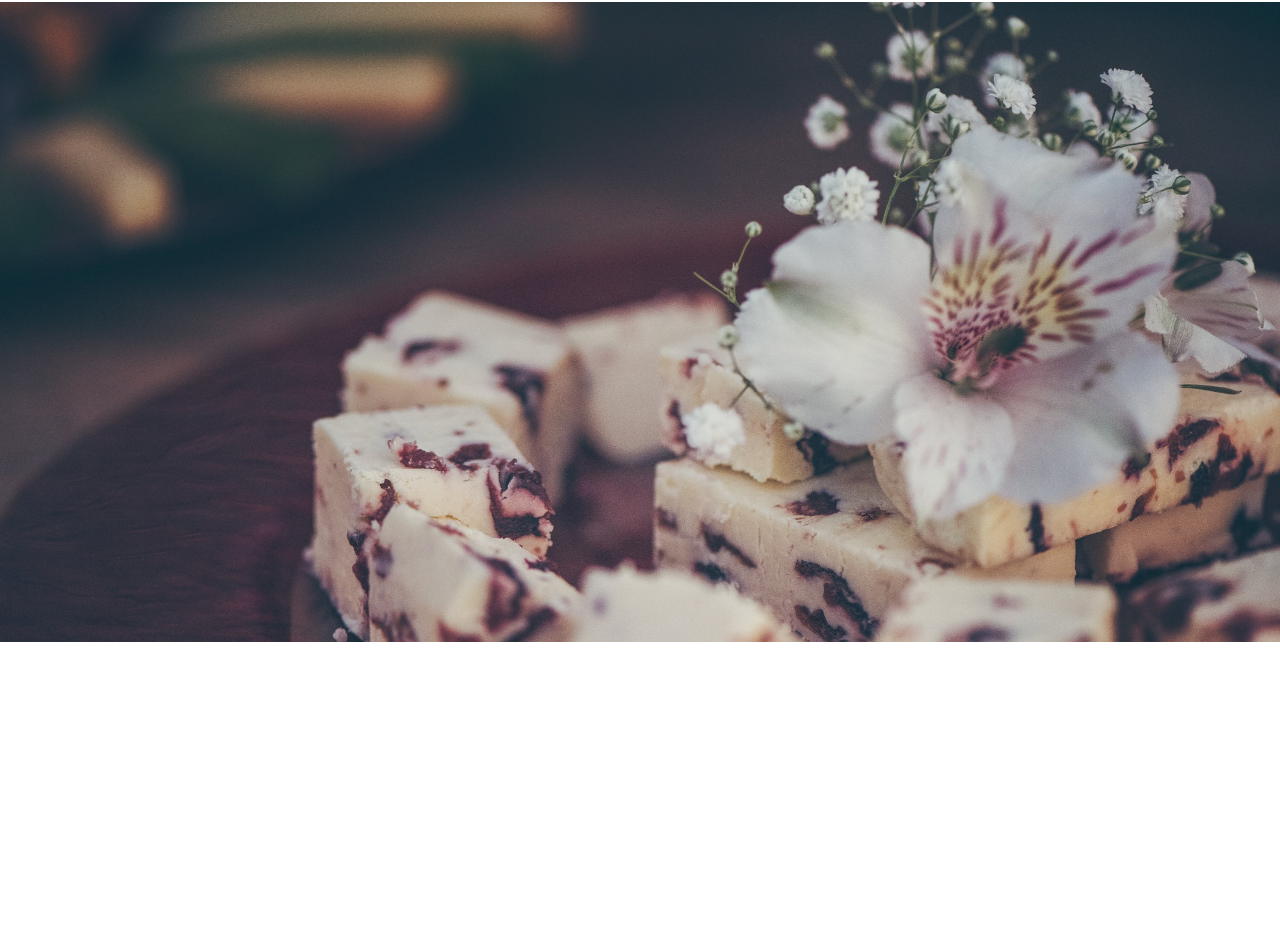
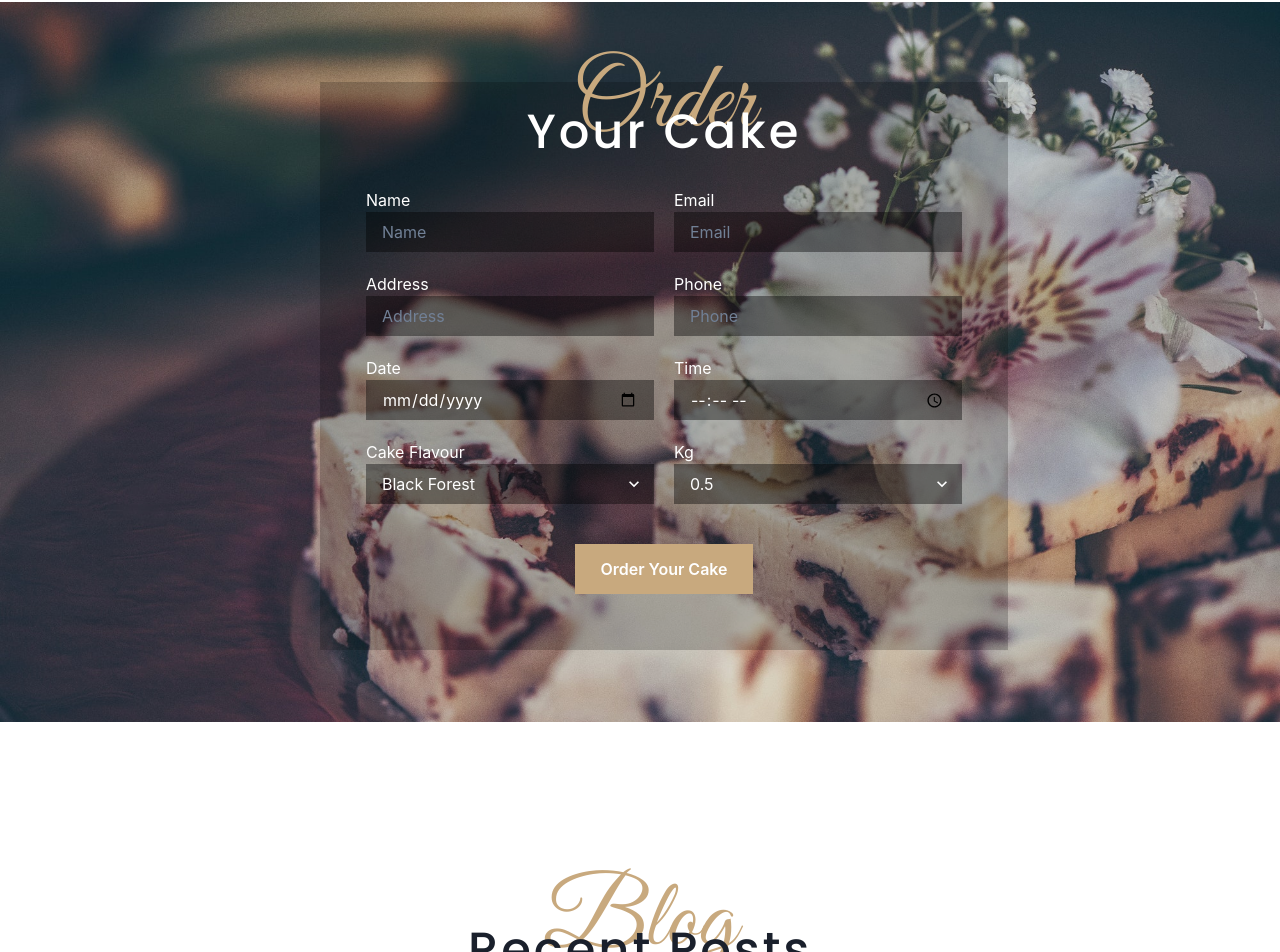
Before and after one commit to afiatamanna06/beleniss, a Next.js app: page / in a window 1280 px wide. Shown: the part 4049-5001 px from the top of the page. Before the commit the page ends 4691 px from the top, so only its background shows below. Built offline with nearby package versions, Linux system fonts and the light colour scheme.

Commit message:
Add order section form

```diff
--- a/components/blog/Blog.tsx
+++ b/components/blog/Blog.tsx
@@ -1,8 +1,11 @@
-import React from 'react'
+import { Flex } from '@chakra-ui/react'
+import CommonHeader from '../common/CommonHeader'
 
 function Blog() {
   return (
-    <div>Blog</div>
+    <Flex id="blog" direction="column" alignItems="center" mt={[12]} pt="20" w="full">
+        <CommonHeader heading="Blog" description="Recent Posts" w={["full"]} />
+    </Flex>
   )
 }
 
--- a/components/common/CommonHeader.tsx
+++ b/components/common/CommonHeader.tsx
@@ -4,13 +4,14 @@ type propTypes = {
     heading: string;
     description: string;
     w: string[];
-    descriptionColor?: string
+    descriptionColor?: string;
+    mt?: string
 }
 
-function CommonHeader({heading, description, w, descriptionColor}: propTypes) {
+function CommonHeader({heading, description, w, descriptionColor, mt}: propTypes) {
   return (
     <Flex direction="column" w={w} alignItems="center">
-        <Box fontFamily="'Great Vibes', cursive" fontSize="8xl" color="#C8A97E" fontWeight="normal">{heading}</Box>
+        <Box fontFamily="'Great Vibes', cursive" mt={mt} fontSize="8xl" color="#C8A97E" fontWeight="normal">{heading}</Box>
         <Box fontFamily="'Poppins', sans-serif" color={descriptionColor} textAlign="center" letterSpacing={3} mt="-20" fontSize="5xl" fontWeight="medium">{description}</Box>
     </Flex>
   )
--- a/components/order/Order.tsx
+++ b/components/order/Order.tsx
@@ -1,9 +1,10 @@
 import { Box } from '@chakra-ui/react'
+import OrderForm from './OrderForm'
 
 function Order() {
   return (
-    <Box mt="28" h="40rem" w="full" px={[2, 2, 2, 0, 0]} id="order" bgImage="url('/order_bg.jpg')" bgSize='cover' bgAttachment='fixed' pos='relative' bgRepeat='no-repeat'>
-
+    <Box mt="28" h={["100%", "100%", "100%", "45rem"]} pt={[0, 0, 0, 20, 20]} w="full" px={[2, 2, 2, 0, 0]} id="order" bgImage="url('/order_bg.jpg')" bgSize='cover' bgAttachment='fixed' pos='relative' bgRepeat='no-repeat'>
+        <OrderForm />
     </Box>
   )
 }
--- /dev/null
+++ b/components/order/OrderForm.tsx
@@ -0,0 +1,87 @@
+import { Box, Button, Flex, Input, Select } from '@chakra-ui/react'
+import CommonHeader from '../common/CommonHeader'
+
+const cakeFlavour = [
+    { value: "Black Forest", displayText: "Black Forest" },
+    { value: "Yellow Butter Cake", displayText: "Yellow Butter Cake" },
+    { value: "Pound Cake", displayText: "Pound Cake" },
+    { value: "Red Velvet Cake", displayText: "Red Velvet Cake" },
+    { value: "Carrot Cake", displayText: "Carrot Cake" },
+    { value: "Sponge Cake", displayText: "Sponge Cake" },
+    { value: "Genoise Cake", displayText: "Genoise Cake" },
+    { value: "Chiffon Cake", displayText: "Chiffon Cake" },
+  ];
+
+const cakeKg = [
+    { value: "0.5", displayText: "0.5" },
+    { value: "1", displayText: "1" },
+    { value: "1.5", displayText: "1.5" },
+    { value: "2.5", displayText: "2.5" },
+    { value: "5", displayText: "5" },
+    { value: "10", displayText: "10" },
+    { value: "Custom", displayText: "Custom" },
+  ];
+
+
+function OrderForm() {
+  return (
+    <Flex direction="column" pb="14" ml={[0, 0, 0, 80, 80]} gap={5} w={["100%", "100%", "100%", "43rem", "43rem"]} alignItems="center" bg="rgba(0, 0, 0, .2)">
+        <CommonHeader heading="Order" description="Your Cake" mt="-50" w={["full"]} descriptionColor="white" />
+        <Flex direction={["column", "column", "column", "row", "row"]} gap={5} color="white">
+            <Flex direction="column">
+                <Box>Name</Box>
+                <Input minW="18rem" borderRadius="none" type="text" placeholder="Name" bg="rgba(0, 0, 0, .4)" border="0px" _focus={{ borderWidth: "0px", borderColor: "#C8A97E", outline: "0", WebkitAppearance: "none", boxShadow: "none", WebkitBoxShadow: "none"  }} />
+            </Flex>
+            <Flex direction="column">
+                <Box>Email</Box>
+                <Input minW="18rem" borderRadius="none" type="text" placeholder="Email" bg="rgba(0, 0, 0, .4)" border="0px" _focus={{ borderWidth: "0px", borderColor: "#C8A97E", outline: "0", WebkitAppearance: "none", boxShadow: "none", WebkitBoxShadow: "none" }} />
+            </Flex>
+        </Flex>
+        <Flex direction={["column", "column", "column", "row", "row"]} gap={5} color="white">
+            <Flex direction="column">
+                <Box>Address</Box>
+                <Input minW="18rem" borderRadius="none" type="text" placeholder="Address" bg="rgba(0, 0, 0, .4)" border="0px" _focus={{ borderWidth: "0px", borderColor: "#C8A97E", outline: "0", WebkitAppearance: "none", boxShadow: "none", WebkitBoxShadow: "none"  }} />
+            </Flex>
+            <Flex direction="column">
+                <Box>Phone</Box>
+                <Input minW="18rem" borderRadius="none" type="tel" placeholder="Phone" bg="rgba(0, 0, 0, .4)" border="0px" _focus={{ borderWidth: "0px", borderColor: "#C8A97E", outline: "0", WebkitAppearance: "none", boxShadow: "none", WebkitBoxShadow: "none" }} />
+            </Flex>
+        </Flex>
+        <Flex direction={["column", "column", "column", "row", "row"]} gap={5} color="white">
+            <Flex direction="column">
+                <Box>Date</Box>
+                <Input minW="18rem" borderRadius="none" type="date" placeholder="Date" bg="rgba(0, 0, 0, .4)" border="0px" _focus={{ borderWidth: "0px", borderColor: "#C8A97E", outline: "0", WebkitAppearance: "none", boxShadow: "none", WebkitBoxShadow: "none"  }} />
+            </Flex>
+            <Flex direction="column">
+                <Box>Time</Box>
+                <Input minW="18rem" borderRadius="none" type="time" placeholder="Time" bg="rgba(0, 0, 0, .4)" border="0px" _focus={{ borderWidth: "0px", borderColor: "#C8A97E", outline: "0", WebkitAppearance: "none", boxShadow: "none", WebkitBoxShadow: "none" }} />
+            </Flex>
+        </Flex>
+        <Flex direction={["column", "column", "column", "row", "row"]} gap={5} color="white">
+            <Flex direction="column">
+                <Box>Cake Flavour</Box>
+                <Select minW="18rem" borderRadius="none" bg="rgba(0, 0, 0, .4)" border="0px" _focus={{ borderWidth: "0px", borderColor: "#C8A97E", outline: "0", WebkitAppearance: "none", boxShadow: "none", WebkitBoxShadow: "none"  }}>
+                    {cakeFlavour.map(({ value, displayText }) => (
+                        <option key={displayText} value={value} style={{ backgroundColor: "rgb(47, 48, 55)" }}>
+                        {displayText}
+                        </option>
+                    ))}
+                </Select>
+            </Flex>
+            <Flex direction="column">
+                <Box>Kg</Box>
+                <Select minW="18rem" borderRadius="none" bg="rgba(0, 0, 0, .4)" border="0px" _focus={{ borderWidth: "0px", borderColor: "#C8A97E", outline: "0", WebkitAppearance: "none", boxShadow: "none", WebkitBoxShadow: "none"  }}>
+                    {cakeKg.map(({ value, displayText }) => (
+                        <option key={displayText} value={value} style={{ backgroundColor: "rgb(47, 48, 55)" }}>
+                        {displayText}
+                        </option>
+                    ))}
+                </Select>
+            </Flex>
+        </Flex>
+        <Button mt="5" borderRadius="none" bg="#C8A97E" border="1px" borderColor="#C8A97E" color="white" p="6" _hover={{ color: "white", bg: "rgba(0, 0, 0, .4)", border: "1px", borderColor: "#C8A97E" }} _active={{ color: "white", bg: "rgba(0, 0, 0, .4)", border: "1px", borderColor: "#C8A97E" }}>Order Your Cake</Button>
+    </Flex>
+  )
+}
+
+export default OrderForm
--- a/pages/index.tsx
+++ b/pages/index.tsx
@@ -8,6 +8,7 @@ import Menu from '../components/menu/Menu'
 import Testimonials from '../components/testimonials/Testimonials'
 import Chef from '../components/chef/Chef'
 import Order from '../components/order/Order'
+import Blog from '../components/blog/Blog'
 
 const Home: NextPage = () => {
   return (
@@ -25,6 +26,7 @@ const Home: NextPage = () => {
       <Testimonials />
       <Chef />
       <Order />
+      <Blog />
     </div>
   )
 }
```
